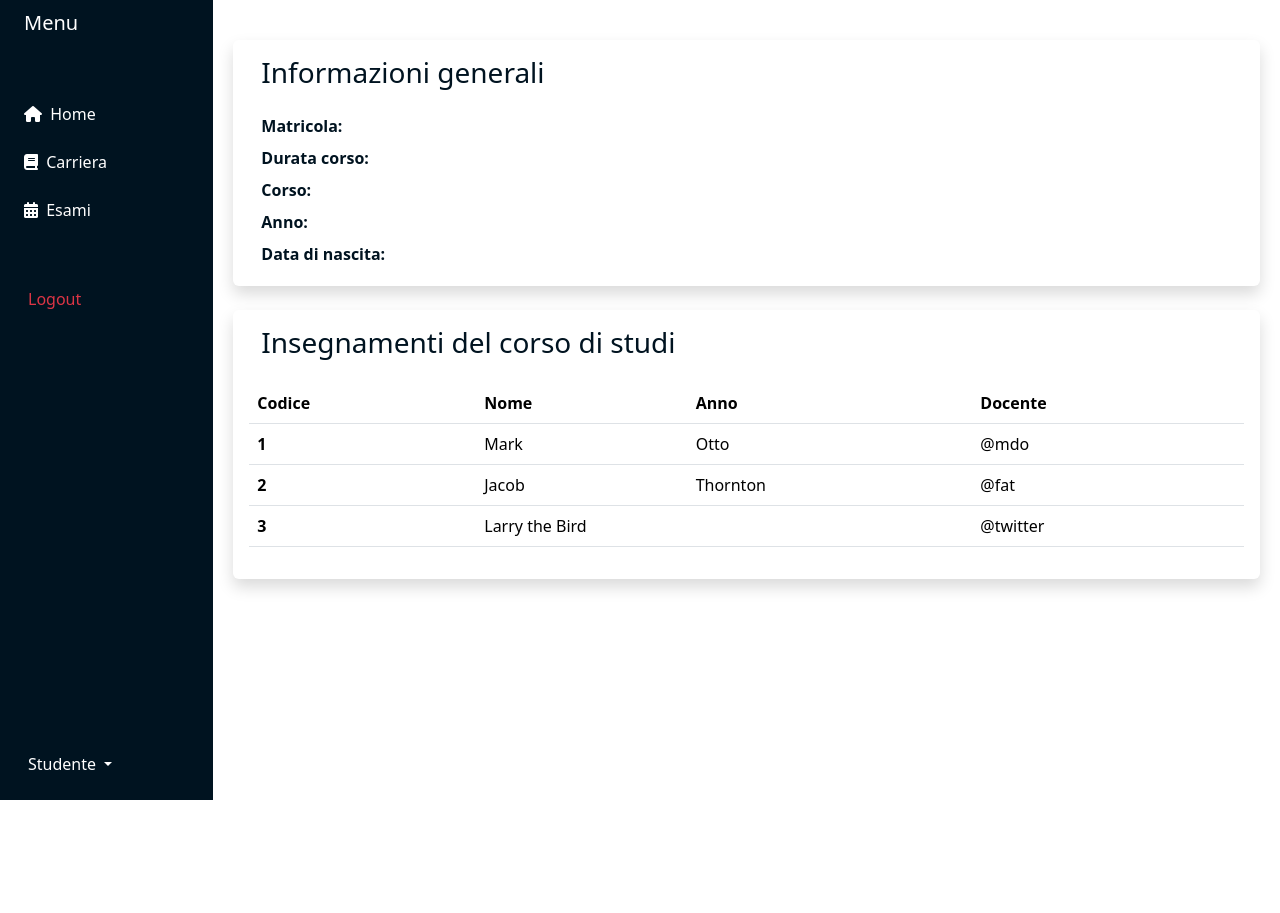
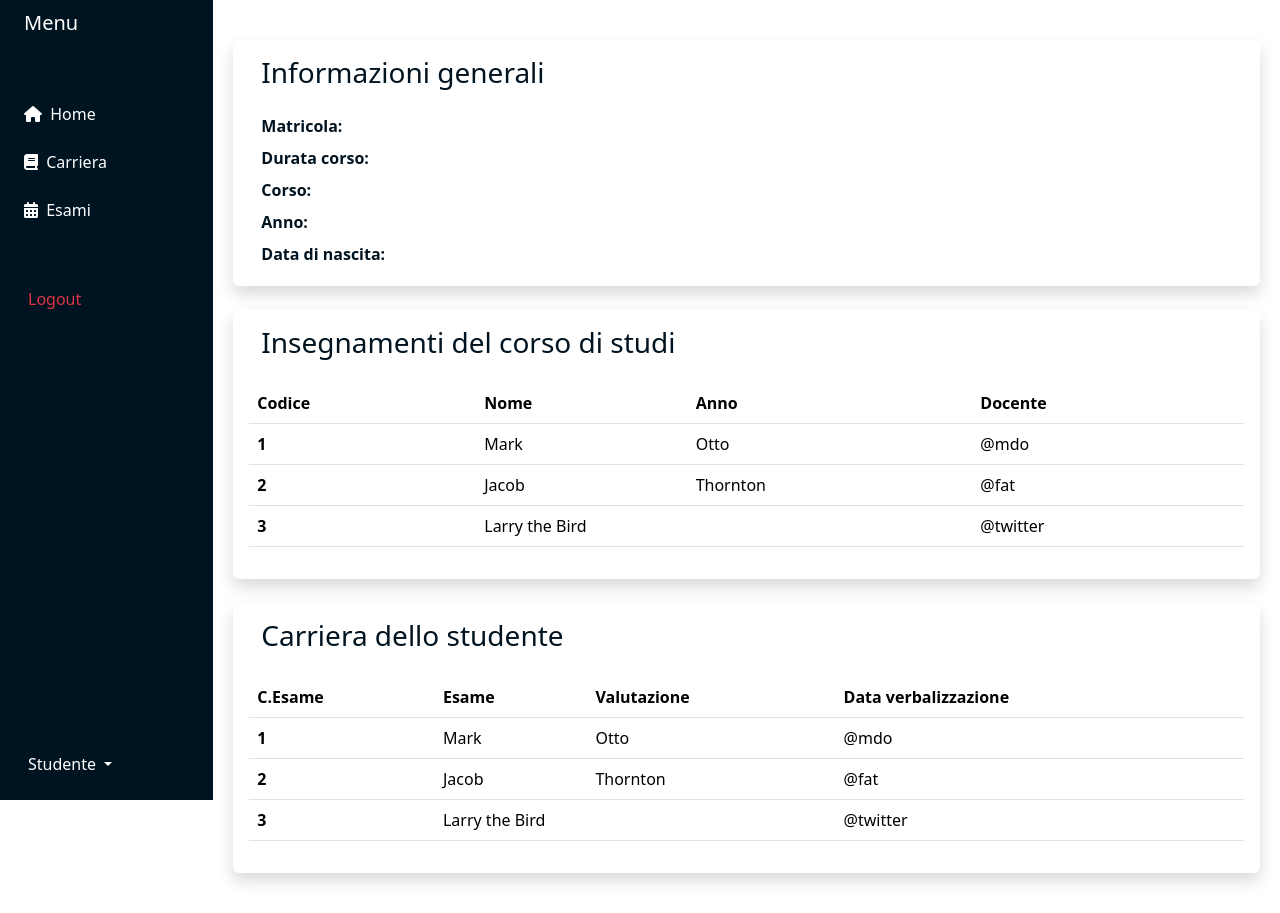
Before and after one commit to yasemitee/Portale-universitario, a PHP site: page /studente.html in a window 1280 px wide. Before the commit the page ends 800 px from the top, so only its background shows below. Run offline with PHP 8.4, Linux system fonts and the light colour scheme.

Commit message:
messa la sidebar fissa e lo scroll nella pagina

```diff
--- a/studente.html
+++ b/studente.html
@@ -24,7 +24,10 @@
     <div class="container-fluid">
       <div class="row flex-nowrap">
         <!-- Sidebar -->
-        <div class="sidebar col-auto col-md-3 col-xl-2 px-sm-2 px-0">
+        <div
+          class="sidebar col-auto col-sm-3 col-md-2 px-sm-2 px-0 position-fixed"
+          id="sidebar"
+        >
           <div
             class="d-flex flex-column align-items-center align-items-sm-start px-3 pt-2 text-white min-vh-100"
           >
@@ -36,7 +39,6 @@
             </a>
             <ul
               class="nav nav-pills flex-column mb-sm-auto mb-0 align-items-center align-items-sm-start"
-              id="menu"
             >
               <li class="nav-item">
                 <a
@@ -49,7 +51,7 @@
               </li>
               <li class="nav-item">
                 <a
-                  href="#"
+                  href="#carriera"
                   class="nav-link align-middle px-0 pt-3 text-white hover-underline-animation"
                 >
                   <i class="fa-solid fa-book"></i>
@@ -58,7 +60,7 @@
               </li>
               <li class="nav-item">
                 <a
-                  href="#"
+                  href="#esami"
                   class="nav-link align-middle pt-3 px-0 text-white hover-underline-animation"
                 >
                   <i class="fa-solid fa-calendar-days"></i>
@@ -91,12 +93,10 @@
         <!-- Contenuto di destra -->
         <div
           id="content"
-          data-bs-spy="scroll"
-          data-bs-target="#menu"
-          class="col py-3 overflow-y-scroll"
+          class="col py-3 overflow-y-scroll offset-1 offset-md-2 offset-sm-3"
         >
           <!-- Informazioni generali -->
-          <div class="row mx-2 my-4 p-3 shadow rounded" id="#informazioni">
+          <div class="row mx-2 my-4 p-3 shadow rounded" id="informazioni">
             <h3 class="mb-4">Informazioni generali</h3>
             <div class="d-flex mb-1">
               <label class="fs-6 fw-bold">Matricola:</label>
@@ -115,7 +115,7 @@
             </div>
           </div>
           <!-- Insegnamenti del corso -->
-          <div class="row mx-2 my-4 p-3 shadow rounded" id="#insegnamenti">
+          <div class="row mx-2 my-4 p-3 shadow rounded" id="insegnamenti">
             <h3 class="mb-4">Insegnamenti del corso di studi</h3>
             <table class="table">
               <thead>
@@ -147,6 +147,40 @@
               </tbody>
             </table>
           </div>
+          <!-- Carriera -->
+          <div class="row mx-2 my-4 p-3 shadow rounded" id="carriera">
+            <h3 class="mb-4">Carriera dello studente</h3>
+            <table class="table">
+              <thead>
+                <tr>
+                  <th scope="col">C.Esame</th>
+                  <th scope="col">Esame</th>
+                  <th scope="col">Valutazione</th>
+                  <th scope="col">Data verbalizzazione</th>
+                </tr>
+              </thead>
+              <tbody>
+                <tr>
+                  <th scope="row">1</th>
+                  <td>Mark</td>
+                  <td>Otto</td>
+                  <td>@mdo</td>
+                </tr>
+                <tr>
+                  <th scope="row">2</th>
+                  <td>Jacob</td>
+                  <td>Thornton</td>
+                  <td>@fat</td>
+                </tr>
+                <tr>
+                  <th scope="row">3</th>
+                  <td colspan="2">Larry the Bird</td>
+                  <td>@twitter</td>
+                </tr>
+              </tbody>
+            </table>
+          </div>
+          <!-- Iscrizione agli esami ????? -->
         </div>
       </div>
     </div>
--- a/style-pagine.css
+++ b/style-pagine.css
@@ -1,3 +1,8 @@
+.html{
+  scroll-behavior: smooth;
+}
+
+
 .sidebar{
 background-color: #001320;
 }
```
Also changed, not shown: 1 other file.
